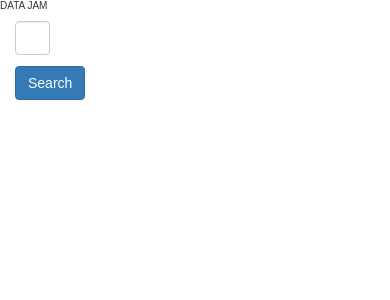
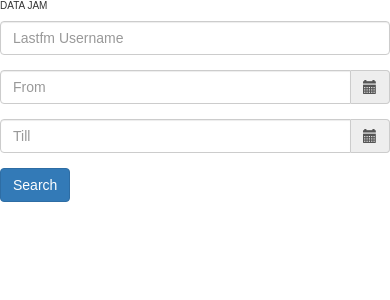
Before and after one commit to samarth/datajam, a Flask app: page / in a window 390 px wide. Shown: the top 300 px of the page. Run offline with Flask 2, Linux system fonts and the light colour scheme; parts of the project's set-up code (start-up, migrations or seed data) failed here and were passed over; some libraries are stand-ins or nearby versions.

Commit message:
date time picker

```diff
--- a/app/dashboard/controllers.py
+++ b/app/dashboard/controllers.py
@@ -1,6 +1,6 @@
 from app import app
 
-from flask import jsonify,  render_template
+from flask import jsonify,  render_template , request
 
 
 from elasticsearch import Elasticsearch
@@ -13,8 +13,8 @@ def index():
     return render_template('dashboard/index.html')
 
 # Supposed to be open only for ajax calls ....
-@app.route('/listing/<username>')
-def get_user_track_listing (username):
+@app.route('/listing/')
+def get_user_track_listing ():
     '''
     This username goes to ES  ...
     Can have time based queries later.
@@ -22,28 +22,46 @@ def get_user_track_listing (username):
 
     response = {}
 
+    username =  request.args.get("username")
+
     if not username:
         response["error"] = "Make an effort to pass the username"
         return jsonify(response)
 
 
+    es_dsl = {
+        "query": {
+            "filtered": {
+                "filter": {
+                    "bool": {
+                        "must": [{"term": {"user": username}}],
+                    }
+                }
+            }
+        },
+        # Setting this to a very high value for now ...
+        "size" : 1000000
+    }
+
+    fromdate = request.args.get("fromdate")
+    todate   = request.args.get("todate")
+
+    if (fromdate and todate) :
+        es_dsl["query"]["filtered"]["filter"]["bool"]["must"].append(
+            {
+                "range" : {
+                    "date" : {
+                        "gte" : fromdate,
+                        "lte" : todate,
+                        "format": "dd/mm/yyyy"
+                    }
+                }
+            }
+        )
 
     es_response = client.search(
         index = "lastfm",
-        body={
-            "query": {
-                "filtered": {
-                    "filter": {
-                        "bool": {
-                            "must": [{"term": {"user": username}}],
-                        }
-                    }
-                }
-            },
-            # Setting this to a very high value for now ...
-            "size" : 1000000
-
-        }
+        body=es_dsl
     )
 
     user_data = []
--- a/app/static/js/dashboard.js
+++ b/app/static/js/dashboard.js
@@ -65,13 +65,30 @@ function _load(lastfmData) {
 
 }
 
-function getUserData (username) {
+function getUserData () {
+    $("#dashboard").empty();
 
-    d3.json("/listing/" + username , function (error, response) {
+    var username = $("#username").val();
+    var fromdate = $("#fromdate").val();
+    var todate   = $("#todate").val();
+
+
+    var queryParams = "?username=" + username;
+
+
+    if (fromdate) {
+	queryParams += "&fromdate=" + fromdate;
+    }
+
+    if (todate) {
+	queryParams += "&todate=" + todate;
+    }
+
+    d3.json("/listing" + queryParams , function (error, response) {
             // Handle error gracefully , by throwing it in the face at the very least ..
 
             if (error) {
-                alert("It didn't work " + (error.message || response.body));
+                alert("It didn't work " + (error.message || response.error || response.data));
             }
 
             _load(response.data);
@@ -79,9 +96,24 @@ function getUserData (username) {
 }
 
 
-$('#query-listing').on('submit', function(e){
-    $("#dashboard").empty();
-    e.preventDefault();
-    var username = $("#username").val();
-    getUserData(username);
-});
+/*
+ Initialize date time controls on the html ...
+ */
+(function () {
+    $('#fromdatectrl').datetimepicker({
+	format: 'DD/MM/YYYY'
+    });
+
+    $('#todatectrl').datetimepicker({
+	format: 'DD/MM/YYYY',
+        useCurrent: false //Important! See issue #1075
+    });
+
+    $("#fromdatectrl").on("dp.change", function (e) {
+        $('#todatectrl').data("DateTimePicker").minDate(e.date);
+    });
+
+    $("#todatectrl").on("dp.change", function (e) {
+        $('#fromdatectrl').data("DateTimePicker").maxDate(e.date);
+    });
+}());
--- a/app/templates/base.html
+++ b/app/templates/base.html
@@ -2,10 +2,28 @@
 <html>
   <head>
     {% block head %}
+
+    <!-- Bootsrap CSS -->
     <link rel="stylesheet" href="css/bootstrap.min.css">
-    <script type="text/javascript" src="js/jquery-1.12.0.min.js"></script>
+
+    <!-- Bootstrap Date Picker CSS -->
+    <link rel="stylesheet" href="bower_components/eonasdan-bootstrap-datetimepicker/build/css/bootstrap-datetimepicker.min.css" />
+
+
+    <!-- Jquery -->
+
+    <script type="text/javascript" src="bower_components/jquery/dist/jquery.min.js"></script>
+
+    <!-- Boostrap JS -->
     <script type="text/javascript" src="js/bootstrap.min.js"></script>
-    <script type="text/javascript" src="js/d3.min.js"></script>
+
+    <!-- D3  -->
+    <script type="text/javascript" src="bower_components/d3/d3.min.js"></script>
+
+    <!-- Bootstrap Date Picker JS -->
+    <script type="text/javascript" src="bower_components/moment/min/moment.min.js"></script>
+    <script type="text/javascript" src="bower_components/eonasdan-bootstrap-datetimepicker/build/js/bootstrap-datetimepicker.min.js"></script>
+
     <title>{% block title %}{% endblock %} - My Webpage</title>
     {% endblock %}
   </head>
--- a/app/templates/dashboard/index.html
+++ b/app/templates/dashboard/index.html
@@ -7,14 +7,48 @@
     <link rel="stylesheet" type="text/css" href="css/dashboard.css">
 {% endblock %}
     {% block content %}
-    <div class="col-xs-2">
-      <form class="form-search" id="query-listing">
-	<input id="username" type="text" class="input-medium search-query form-control">
-	<br/>
-	<button  type="submit" class="btn btn-primary">Search</button>
-      </form>
+
+
+    <div class="row">
+      <div class="col-md-2 col-md-offset-2">
+    	<div class="form-group">
+    	  <input id="username" type="text" placeholder="Lastfm Username" class="input-medium search-query form-control">
+    	</div>
+      </div>
+
+      <div class="col-md-2">
+    	<div class="form-group">
+    	  <div class="input-group date" id="fromdatectrl">
+            <input type="text" placeholder="From" class="form-control" id="fromdate" />
+            <span class="input-group-addon">
+              <span class="glyphicon glyphicon-calendar"></span>
+            </span>
+    	  </div>
+    	</div>
+      </div>
+
+
+      <div class="col-md-2">
+    	<div class="form-group">
+    	  <div class="input-group date" id="todatectrl">
+            <input type="text" placeholder="Till" class="form-control" id="todate"/>
+            <span class="input-group-addon">
+              <span class="glyphicon glyphicon-calendar"></span>
+            </span>
+    	  </div>
+    	</div>
+      </div>
+
+      <div class="col-md-2">
+    	<div class = "form-group">
+    	  <button  type="submit" class="btn btn-primary" onclick="getUserData()">Search</button>
+    	</div>
+      </div>
+
     </div>
+
     <div id="dashboard">
     </div>
+
   <script src="js/dashboard.js" type="text/javascript" ></script>
 {% endblock %}
```
